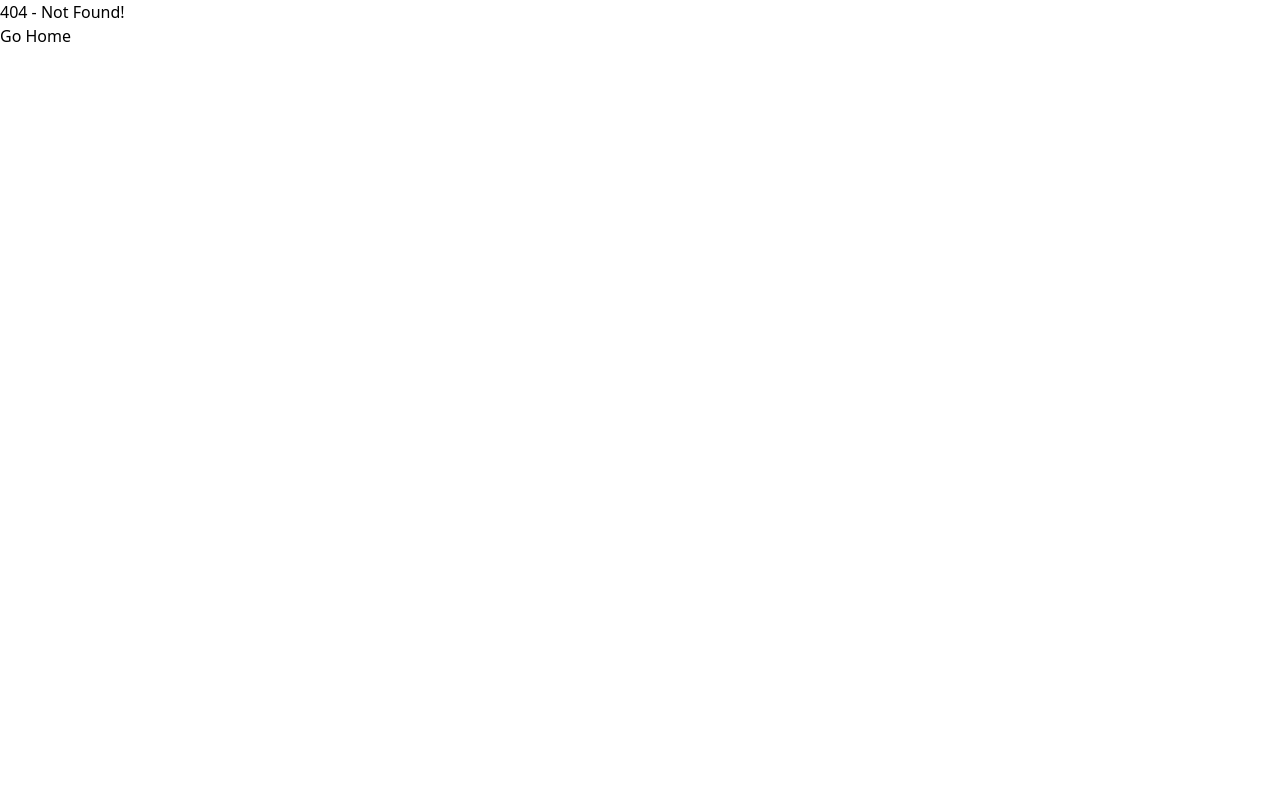
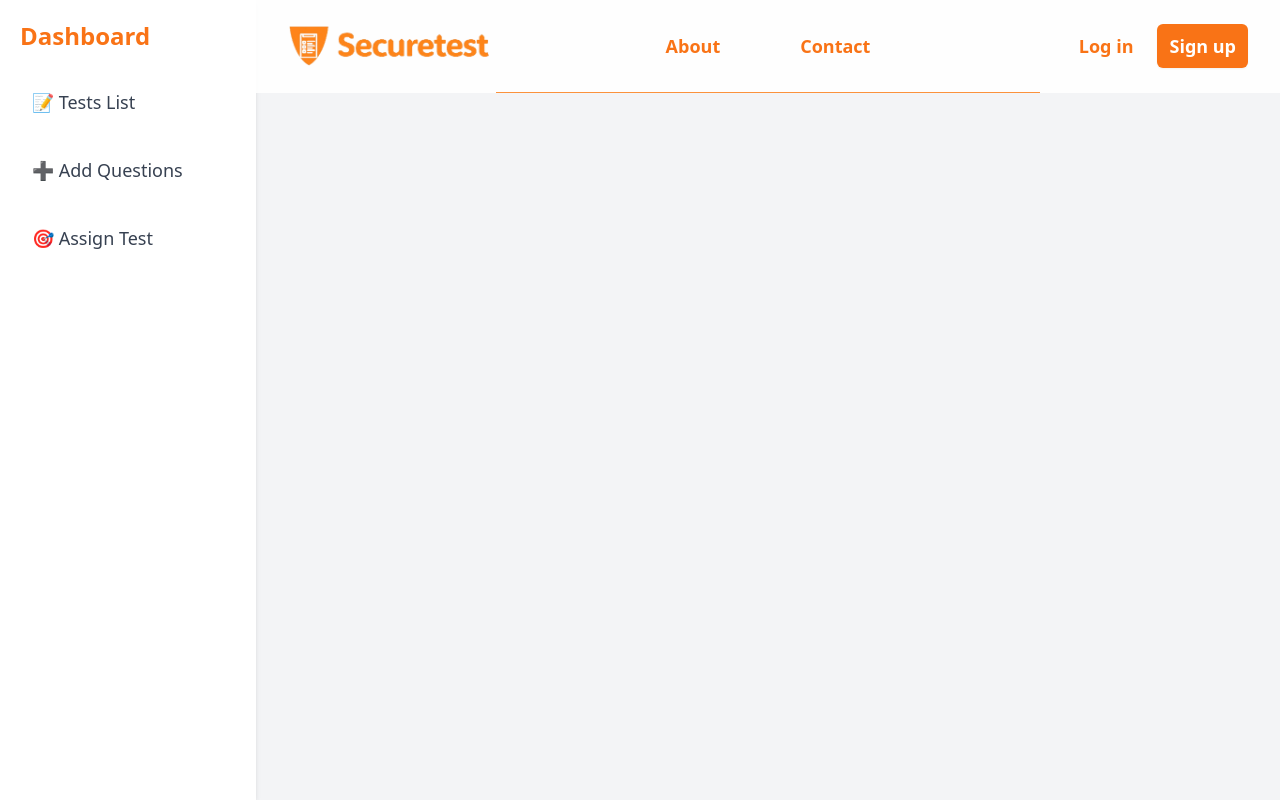
Before and after one commit to nidhibhaskar2206/SecureTestPlatform, a React (Vite) app in the folder client/: page /admin-dashboard in a window 1280 px wide. Before the commit this address had no page. Built offline with nearby package versions, Linux system fonts and the light colour scheme.

Commit message:
Added dashboard

```diff
--- a/client/src/App.jsx
+++ b/client/src/App.jsx
@@ -16,6 +16,7 @@ import TestsList from "./components/core/dashboard/tests/TestList";
 import NotFound from "./screens/NotFound";
 import TestPreview from "./components/core/dashboard/tests/TestPreview";
 import AssignTest from "./components/core/dashboard/tests/AssignTest";
+import AdminDashboard from "./screens/AdminDashboard";
 
 function App() {
   return (
@@ -37,6 +38,7 @@ function App() {
         <Route path="/test" element={<TestPage />} />
         <Route path="/forget-password" element={<ForgetPage/>}/>
         <Route path="/instructions" element={<InstructionsPage />} />
+        <Route path="/admin-dashboard" element={<AdminDashboard />} />
         <Route path="/login" element={<LoginPage />} />
         <Route path="/register" element={<RegisterPage/>}/>
         <Route path="/contact" element={<ContactPage/>}/>
--- a/client/src/components/common/Header.jsx
+++ b/client/src/components/common/Header.jsx
@@ -58,7 +58,7 @@ export default function Header() {
           {auth?.user ? (
             <>
               <Link
-                to="/testslist"
+                to="/admin-dashboard"
                 className="hidden text-lg font-semibold text-orange-500 lg:block"
               >
                 Dashboard
--- /dev/null
+++ b/client/src/screens/AdminDashboard.jsx
@@ -0,0 +1,55 @@
+import { NavLink, Outlet } from "react-router-dom";
+import Header from "../components/common/Header";
+
+const AdminDashboard = () => {
+  return (
+    <div className="flex h-screen bg-gray-100">
+      {/* Sidebar */}
+      <aside className="w-64 bg-white shadow-md flex flex-col p-5">
+        <h2 className="text-2xl font-bold text-orange-500 mb-6">Dashboard</h2>
+        <nav className="flex flex-col space-y-4">
+          <NavLink
+            to="/testslist"
+            className={({ isActive }) =>
+              `p-3 rounded-lg text-lg font-medium ${
+                isActive ? "bg-orange-500 text-white" : "text-gray-700"
+              }`
+            }
+          >
+            📝 Tests List
+          </NavLink>
+          <NavLink
+            to="/addques"
+            className={({ isActive }) =>
+              `p-3 rounded-lg text-lg font-medium ${
+                isActive ? "bg-orange-500 text-white" : "text-gray-700"
+              }`
+            }
+          >
+            ➕ Add Questions
+          </NavLink>
+          <NavLink
+            to="/test-creation"
+            className={({ isActive }) =>
+              `p-3 rounded-lg text-lg font-medium ${
+                isActive ? "bg-orange-500 text-white" : "text-gray-700"
+              }`
+            }
+          >
+            🎯 Assign Test
+          </NavLink>
+        </nav>
+      </aside>
+
+      {/* Main Content */}
+      <div className="flex-1 flex flex-col">
+        <Header />
+        <div className="p-6">
+          <Outlet /> {/* This will render the selected route */}
+        </div>
+      </div>
+    </div>
+  );
+};
+
+export default AdminDashboard;
```
Also changed, not shown: client/src/components/core/dashboard/tests/AssignTest.jsx (+0 -23 lines).
